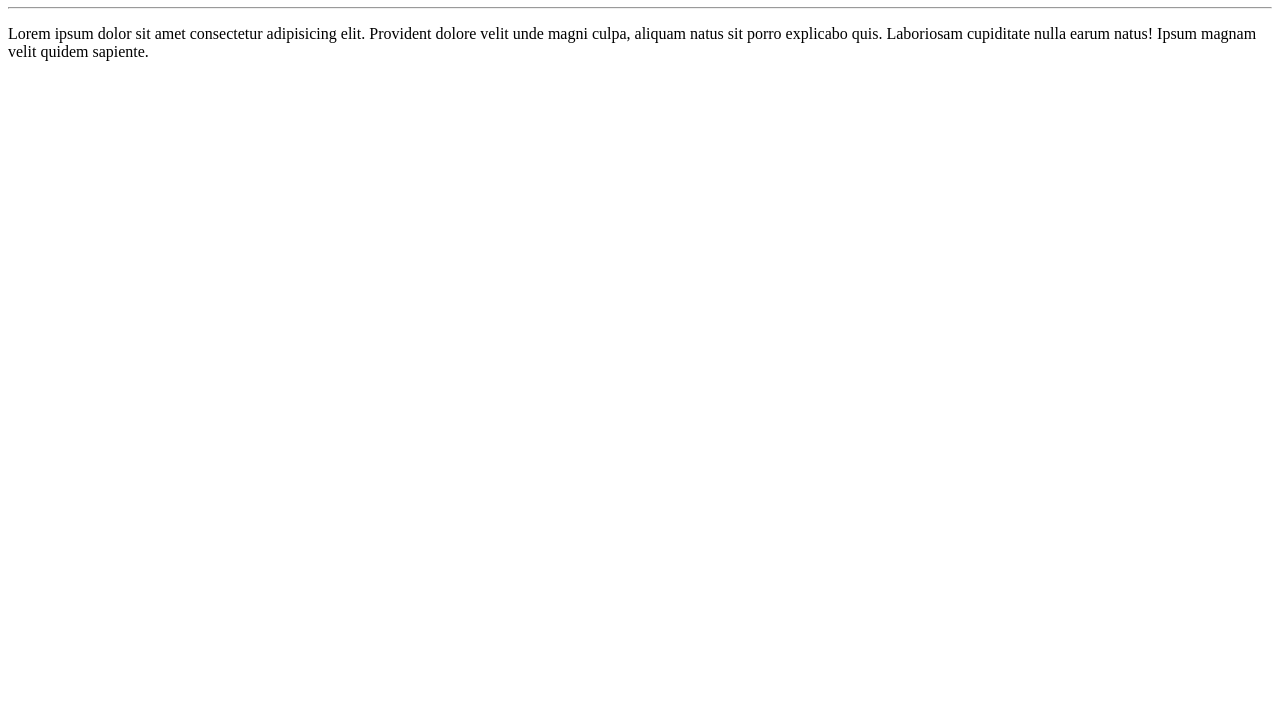
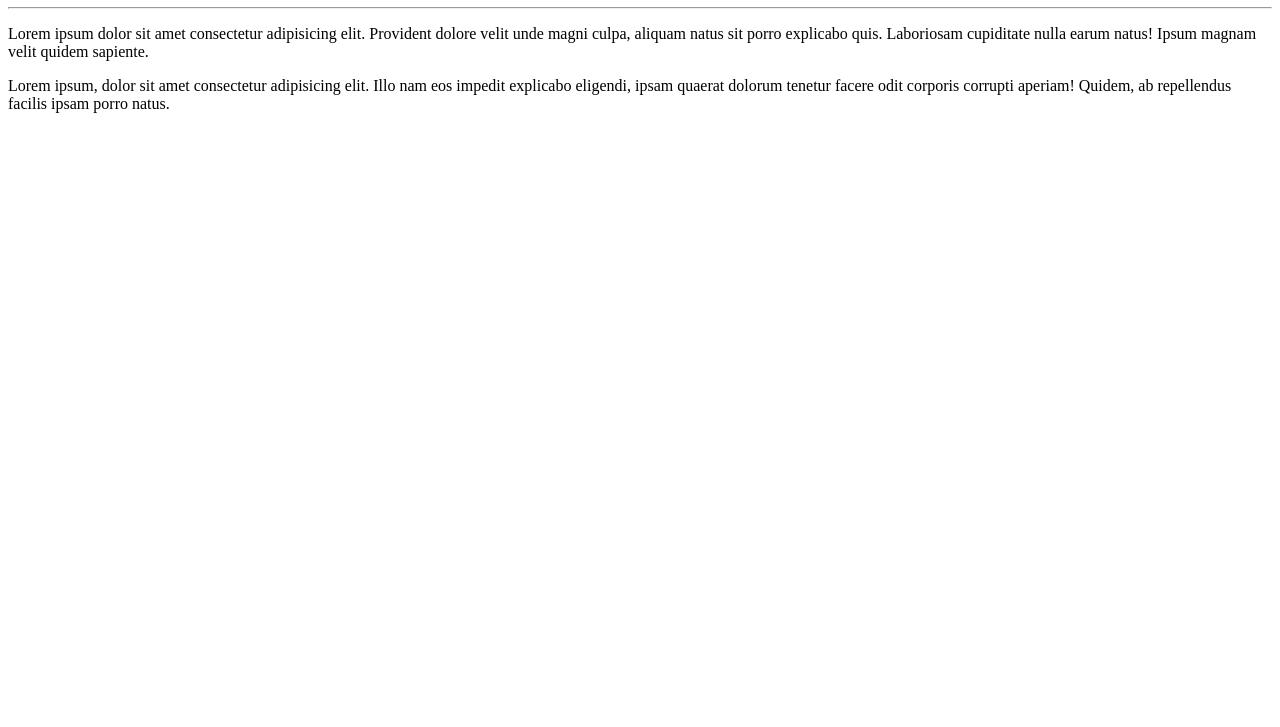
Before and after one commit to ArthurAlves777/Ola-Mundo, a plain HTML site: page Site exemplo/index.html in a window 1280 px wide. Shown: the part 73-800 px from the top of the page. Drawn offline with Linux system fonts and the light colour scheme.

Commit message:
Adicionei um parágrafo

```diff
--- a/Site exemplo/index.html
+++ b/Site exemplo/index.html
@@ -14,5 +14,9 @@
         aliquam natus sit porro explicabo quis.
         Laboriosam cupiditate nulla earum natus!
         Ipsum magnam velit quidem sapiente.</p>
+        <p>Lorem ipsum, dolor sit amet consectetur adipisicing elit.
+            Illo nam eos impedit explicabo eligendi,
+            ipsam quaerat dolorum tenetur facere odit corporis corrupti aperiam!
+            Quidem, ab repellendus facilis ipsam porro natus.</p>
 </body>
 </html>
```
